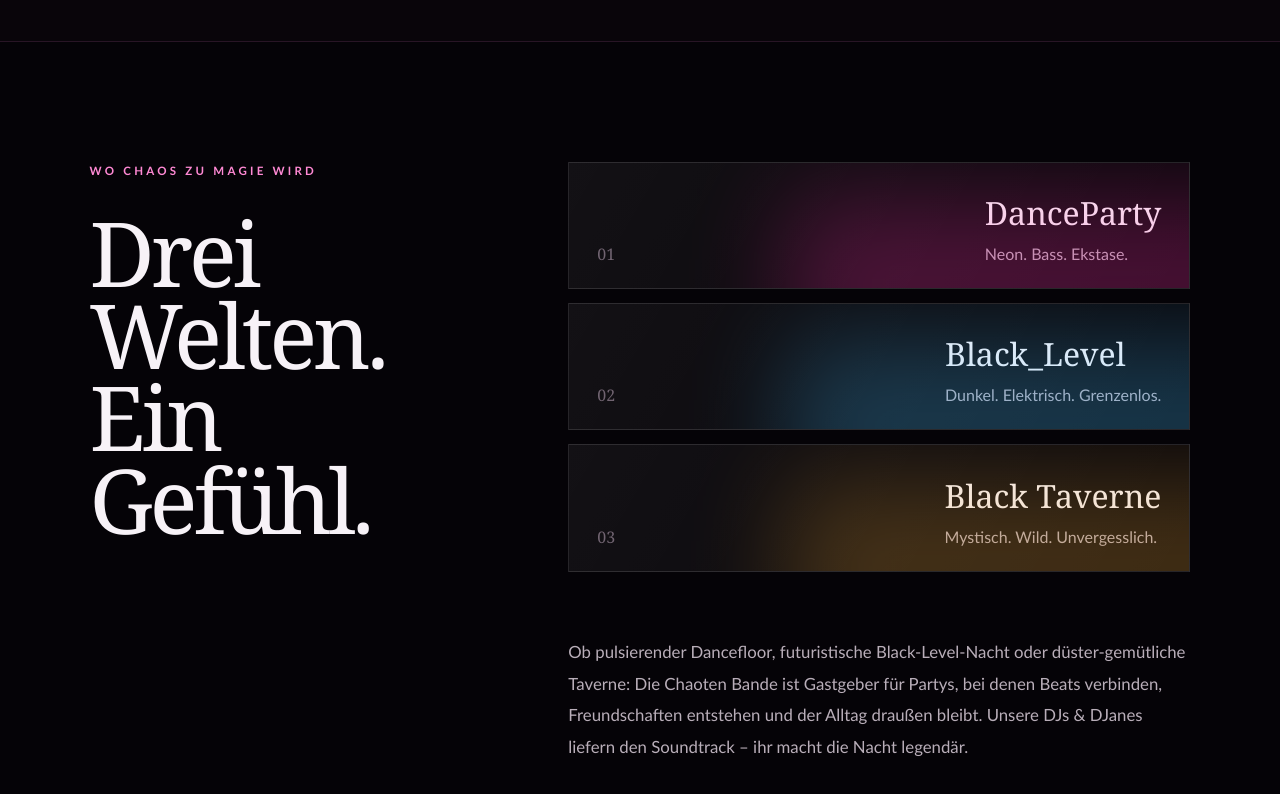
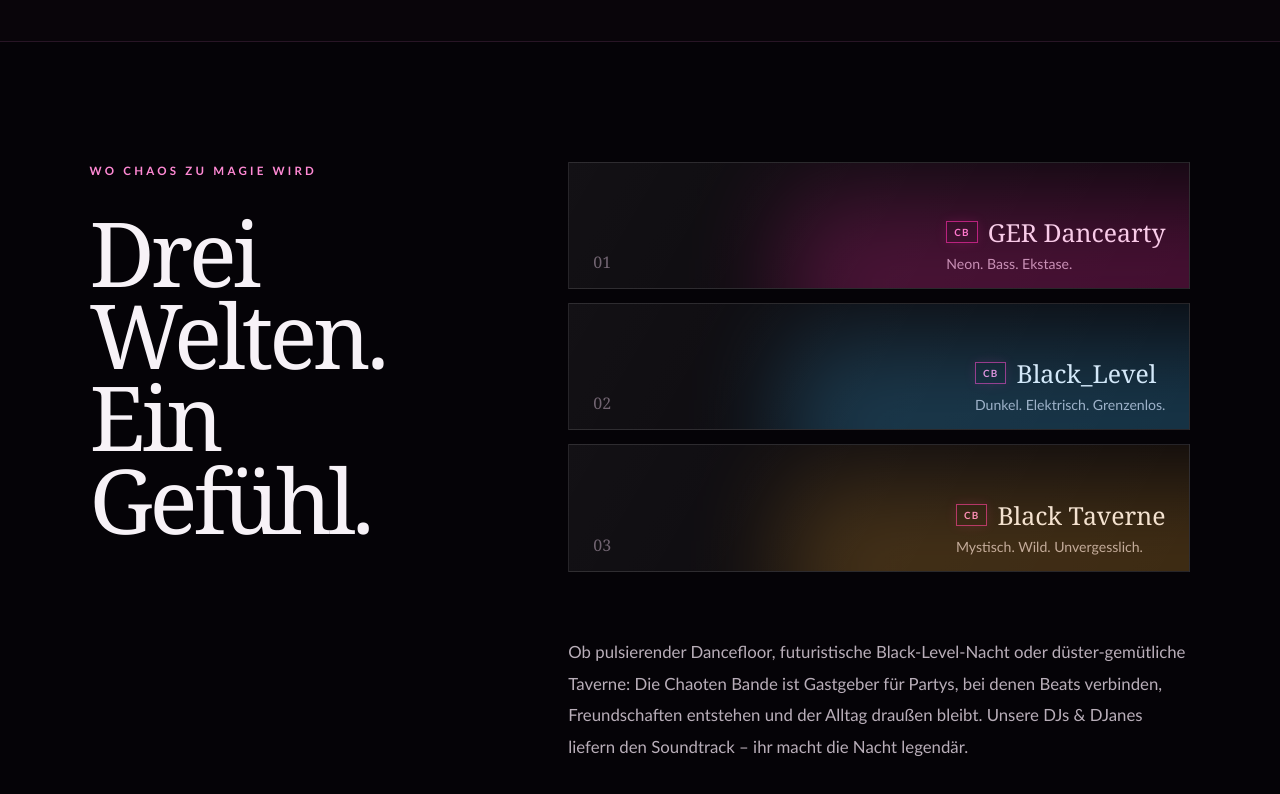
Before and after one commit to d4wizzard/chaotenbande, a Next.js app: page / in a window 1280 px wide. Shown: the part 1775-2569 px from the top of the page. Built offline with nearby package versions, Linux system fonts and the light colour scheme.

Commit message:
Add CB tags and compact location cards

```diff
--- a/app/globals.css
+++ b/app/globals.css
@@ -138,10 +138,10 @@ h1 em, h2 em { color: var(--pink-soft); font-weight: 400; }
 .locations { display: grid; grid-template-columns: .8fr 1.2fr; gap: 5vw; }
 .locationGrid { display: grid; gap: 14px; }
 .locationCard {
-  min-height: 125px;
+  min-height: 92px;
   position: relative;
   overflow: hidden;
-  padding: 22px 28px;
+  padding: 14px 24px;
   display: flex;
   justify-content: space-between;
   align-items: flex-end;
@@ -153,8 +153,17 @@ h1 em, h2 em { color: var(--pink-soft); font-weight: 400; }
 .card2::after { background: var(--blue); }
 .card3::after { background: var(--gold); }
 .locationCard > span { color: #716471; font-family: Georgia, serif; }
-.locationCard h3 { margin: 0; font: 2rem Georgia, serif; }
-.locationCard p { margin: 8px 0 0; color: var(--muted); }
+.locationTitle { display: flex; align-items: center; gap: 10px; }
+.cbTag {
+  padding: 4px 7px;
+  border: 1px solid rgba(255,45,171,.65);
+  color: var(--pink-soft);
+  font: 700 .62rem "Trebuchet MS", Arial, sans-serif;
+  letter-spacing: .12em;
+  box-shadow: 0 0 12px rgba(255,45,171,.13);
+}
+.locationCard h3 { margin: 0; font: 1.55rem Georgia, serif; }
+.locationCard p { margin: 4px 0 0; color: var(--muted); font-size: .88rem; }
 .bodyCopy { grid-column: 2; color: var(--muted); font-size: 1.05rem; line-height: 1.9; max-width: 700px; }
 
 .tribe { border-top: 1px solid #281525; }
--- a/app/page.tsx
+++ b/app/page.tsx
@@ -6,7 +6,7 @@ const members = [
 ];
 
 const locations = [
-  ["DanceParty", "Neon. Bass. Ekstase."],
+  ["GER Dancearty", "Neon. Bass. Ekstase."],
   ["Black_Level", "Dunkel. Elektrisch. Grenzenlos."],
   ["Black Taverne", "Mystisch. Wild. Unvergesslich."],
 ];
@@ -61,7 +61,10 @@ export default function Home() {
             <article className={`locationCard card${index + 1}`} key={name}>
               <span>0{index + 1}</span>
               <div>
-                <h3>{name}</h3>
+                <div className="locationTitle">
+                  <span className="cbTag">CB</span>
+                  <h3>{name}</h3>
+                </div>
                 <p>{copy}</p>
               </div>
             </article>
```
Also changed, not shown: 2 other files (tests, documents, lock files or other folders).
